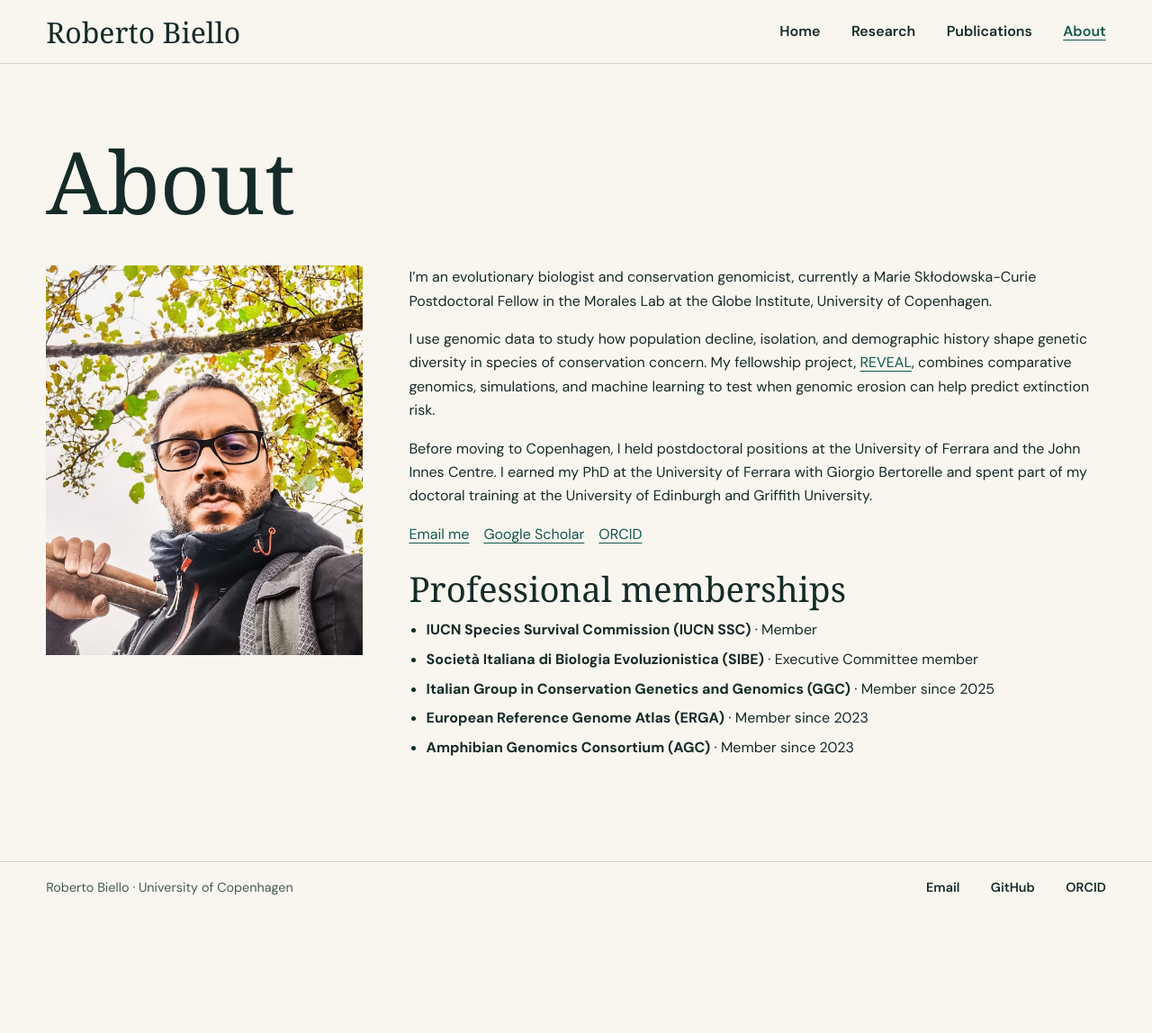
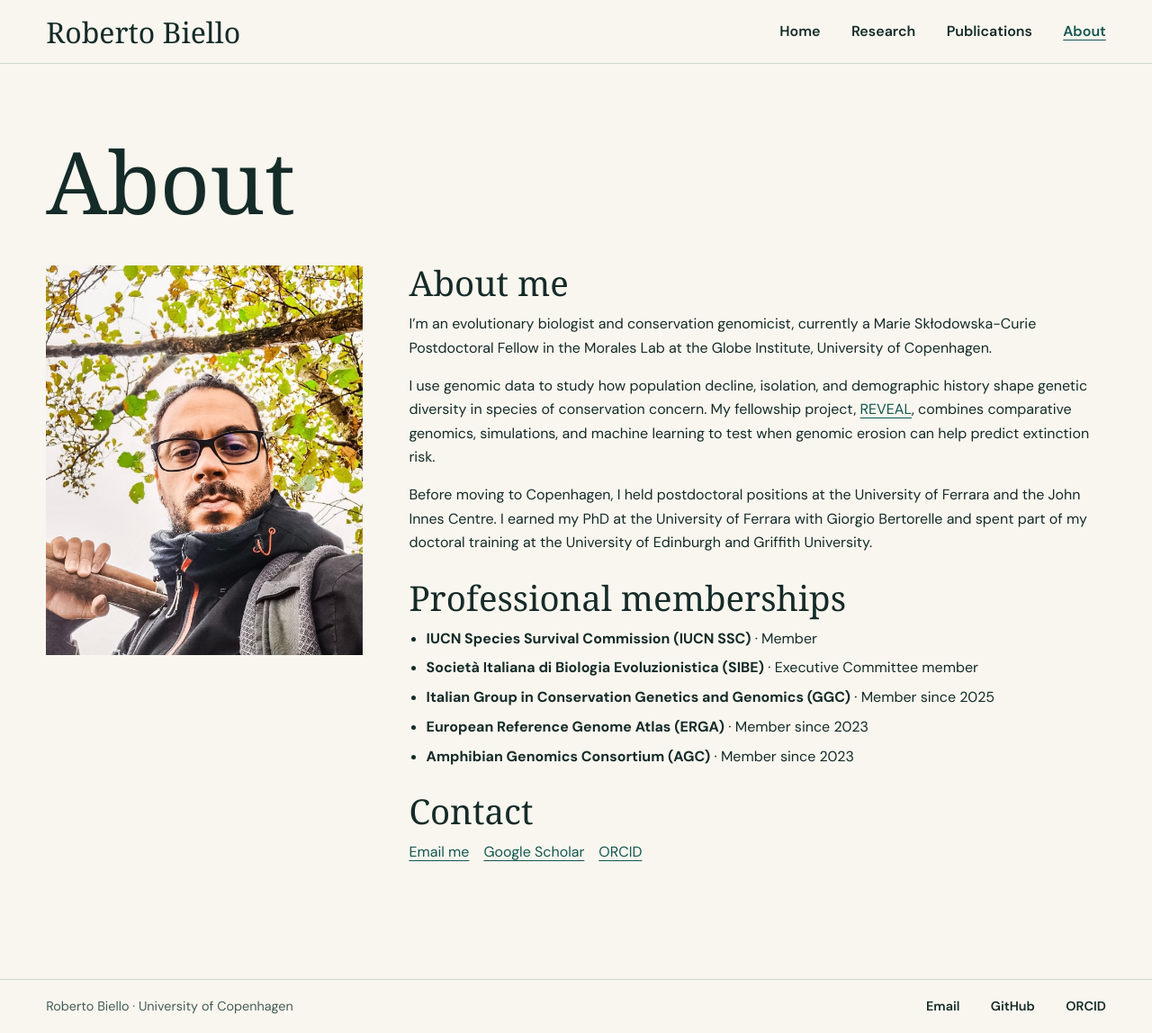
Before and after one commit to rsbiello/rsbiello.github.io, a Jekyll site: the page built from about.md, in a window 1280 px wide. Shown: the whole page at 90% size. Built offline with Jekyll 4.4.1, drawn with Linux system fonts in a browser that asks for light colours; some web fonts are replaced; before the commit the page ends 1017 px from its top, so only the background shows below that.

Commit message:
Organize About page into bio, memberships, and contact

```diff
--- a/about.md
+++ b/about.md
@@ -12,6 +12,7 @@ permalink: /about/
 .about-grid .portrait img { width: 100%; height: auto; }
 .about-grid .profile-links { display: flex; flex-wrap: wrap; gap: .35rem 1rem; }
 .about-grid h2 { margin-block: 1.75rem .75rem; font-size: clamp(1.9rem, 3vw, 2.5rem); }
+.about-grid h2:first-child { margin-top: 0; }
 .about-grid ul { margin: 0; padding-left: 1.2rem; }
 .about-grid li + li { margin-top: .4rem; }
 @media (max-width: 48rem) {
@@ -26,17 +27,13 @@ permalink: /about/
 </figure>
 <div markdown="1">
 
+## About me
+
 I’m an evolutionary biologist and conservation genomicist, currently a Marie Skłodowska-Curie Postdoctoral Fellow in the Morales Lab at the Globe Institute, University of Copenhagen.
 
 I use genomic data to study how population decline, isolation, and demographic history shape genetic diversity in species of conservation concern. My fellowship project, [REVEAL]({{ '/research/#reveal' | relative_url }}), combines comparative genomics, simulations, and machine learning to test when genomic erosion can help predict extinction risk.
 
 Before moving to Copenhagen, I held postdoctoral positions at the University of Ferrara and the John Innes Centre. I earned my PhD at the University of Ferrara with Giorgio Bertorelle and spent part of my doctoral training at the University of Edinburgh and Griffith University.
-
-<p class="profile-links">
-  <a href="mailto:r.s.biello@gmail.com">Email me</a>
-  <a href="https://scholar.google.com/citations?user=yTnUnBEAAAAJ&amp;hl=en">Google Scholar</a>
-  <a href="https://orcid.org/0000-0002-5916-884X">ORCID</a>
-</p>
 
 ## Professional memberships
 
@@ -46,5 +43,13 @@ Before moving to Copenhagen, I held postdoctoral positions at the University of
 - **European Reference Genome Atlas (ERGA)** · Member since 2023
 - **Amphibian Genomics Consortium (AGC)** · Member since 2023
 
+## Contact
+
+<p class="profile-links">
+  <a href="mailto:r.s.biello@gmail.com">Email me</a>
+  <a href="https://scholar.google.com/citations?user=yTnUnBEAAAAJ&amp;hl=en">Google Scholar</a>
+  <a href="https://orcid.org/0000-0002-5916-884X">ORCID</a>
+</p>
+
 </div>
 </div>
```
